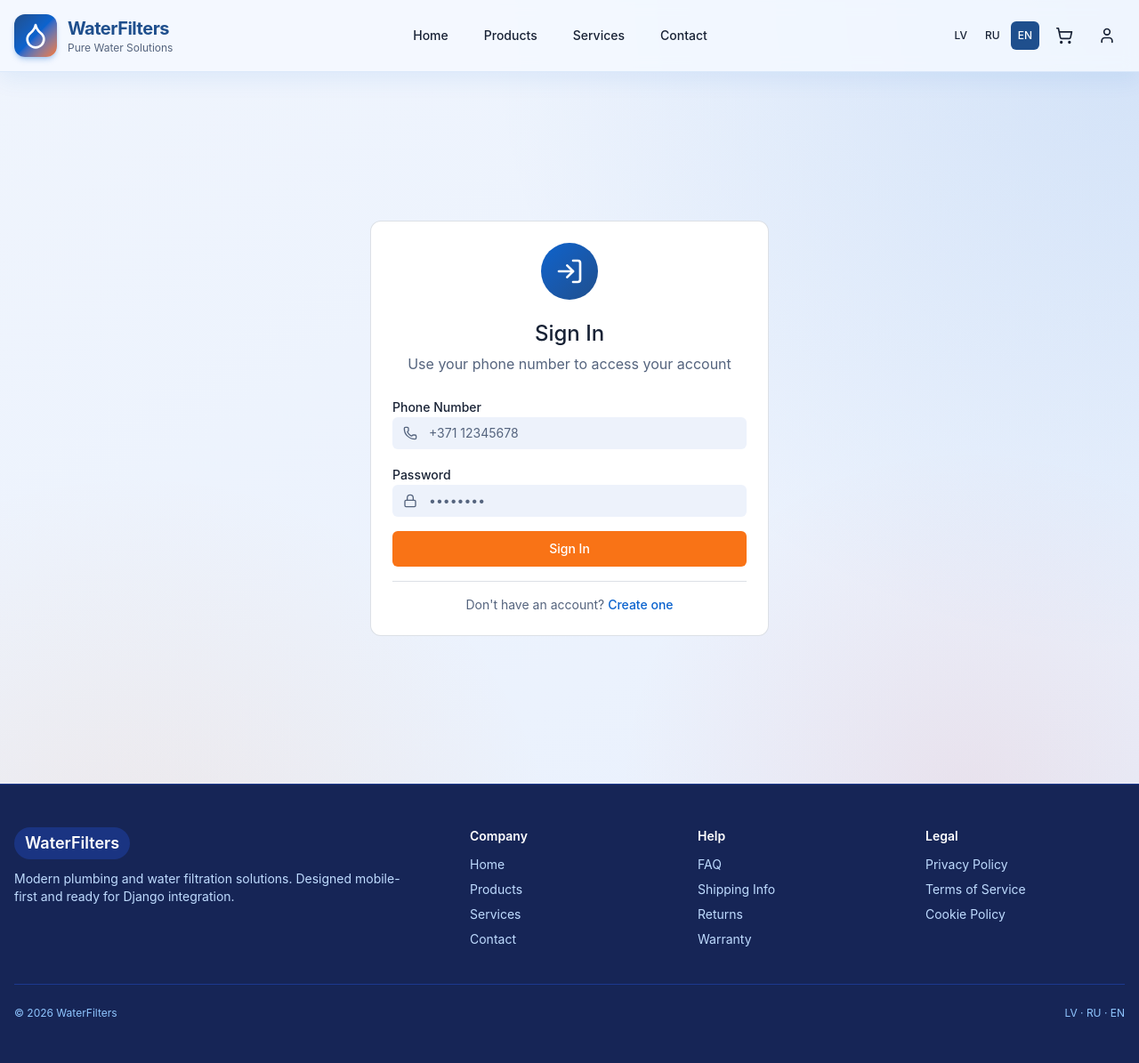
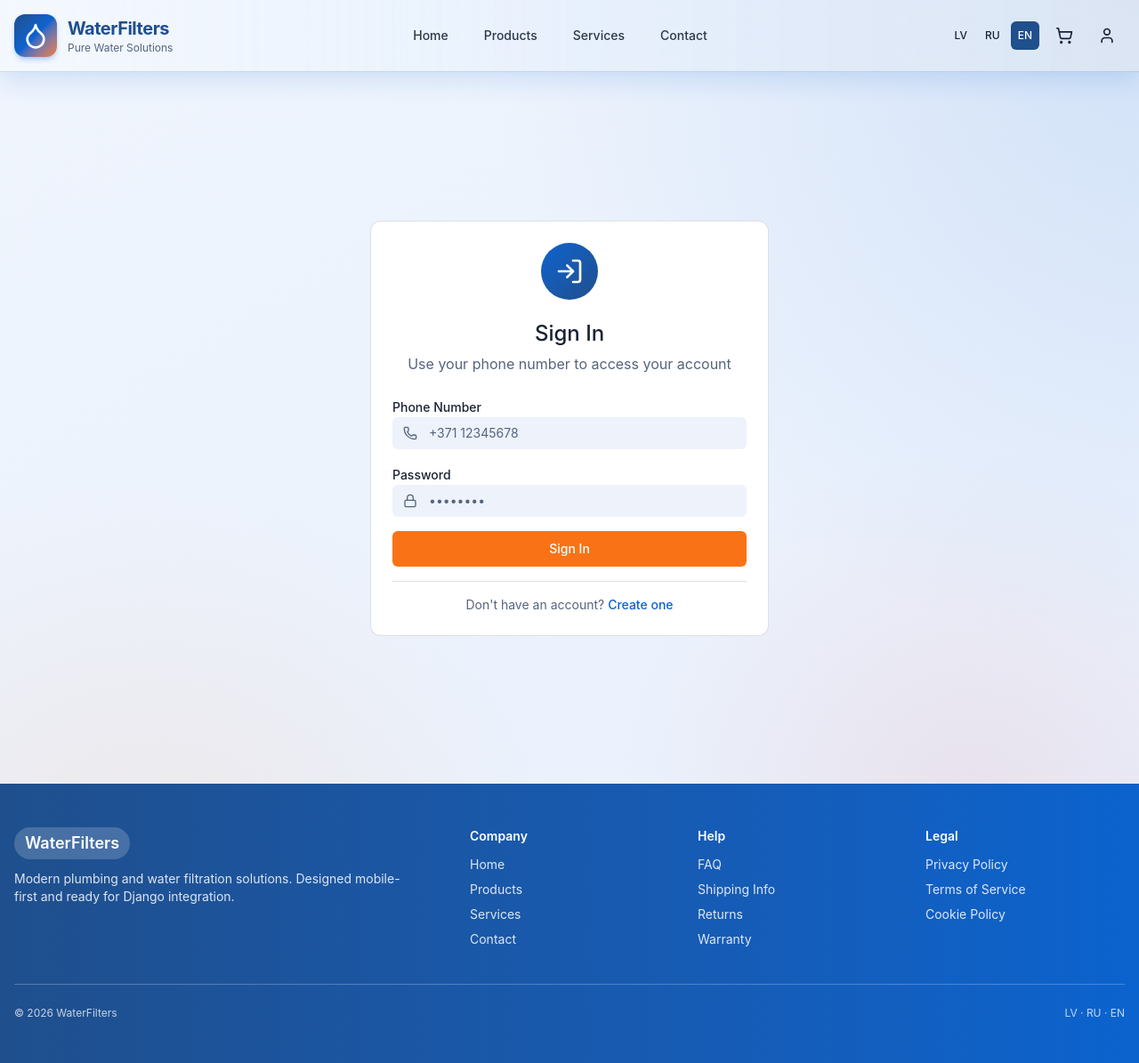
Before and after one commit to DaniilShamanov/UdensFiltriFrontend, a Next.js app: page /en/auth/sign-in in a window 1280 px wide. Shown: the whole page at 89% size. Built offline with nearby package versions, Linux system fonts and the light colour scheme; no server answers.

Commit message:
Refresh header/footer/product accents and fix range slider drag

```diff
--- a/src/components/Footer.tsx
+++ b/src/components/Footer.tsx
@@ -5,69 +5,69 @@ export default async function Footer() {
   const t = await getTranslations('footer');
 
   return (
-    <footer className="border-t border-blue-900 bg-blue-950 text-blue-100">
+    <footer className="border-t border-secondary/35 bg-gradient-to-r from-secondary to-primary text-white">
       <div className="container mx-auto px-4 py-10 sm:py-12">
         <div className="grid grid-cols-1 gap-8 sm:grid-cols-2 lg:grid-cols-5">
           <div className="sm:col-span-2 lg:col-span-2">
-            <div className="inline-flex rounded-full bg-blue-900/80 px-3 py-1 text-lg font-semibold text-white">{t('brand')}</div>
-            <p className="mt-3 max-w-md text-sm text-blue-200">
+            <div className="inline-flex rounded-full bg-white/18 px-3 py-1 text-lg font-semibold text-white">{t('brand')}</div>
+            <p className="mt-3 max-w-md text-sm text-white/85">
               {t('description')}
             </p>
           </div>
 
           <div>
             <div className="text-sm font-semibold text-white">{t('company')}</div>
-            <ul className="mt-3 space-y-2 text-sm text-blue-200">
+            <ul className="mt-3 space-y-2 text-sm text-white/85">
               <li>
-                <Link className="hover:text-white" href="/">{t('home')}</Link>
+                <Link className="cursor-pointer transition-colors hover:text-accent" href="/">{t('home')}</Link>
               </li>
               <li>
-                <Link className="hover:text-white" href="/products">{t('products')}</Link>
+                <Link className="cursor-pointer transition-colors hover:text-accent" href="/products">{t('products')}</Link>
               </li>
               <li>
-                <Link className="hover:text-white" href="/services">{t('services')}</Link>
+                <Link className="cursor-pointer transition-colors hover:text-accent" href="/services">{t('services')}</Link>
               </li>
               <li>
-                <Link className="hover:text-white" href="/contact">{t('contact')}</Link>
+                <Link className="cursor-pointer transition-colors hover:text-accent" href="/contact">{t('contact')}</Link>
               </li>
             </ul>
           </div>
 
           <div>
             <div className="text-sm font-semibold text-white">{t('help')}</div>
-            <ul className="mt-3 space-y-2 text-sm text-blue-200">
+            <ul className="mt-3 space-y-2 text-sm text-white/85">
               <li>
-                <Link className="hover:text-white" href="/info/faq">{t('faq')}</Link>
+                <Link className="cursor-pointer transition-colors hover:text-accent" href="/info/faq">{t('faq')}</Link>
               </li>
               <li>
-                <Link className="hover:text-white" href="/info/shipping">{t('shipping')}</Link>
+                <Link className="cursor-pointer transition-colors hover:text-accent" href="/info/shipping">{t('shipping')}</Link>
               </li>
               <li>
-                <Link className="hover:text-white" href="/info/returns">{t('returns')}</Link>
+                <Link className="cursor-pointer transition-colors hover:text-accent" href="/info/returns">{t('returns')}</Link>
               </li>
               <li>
-                <Link className="hover:text-white" href="/info/warranty">{t('warranty')}</Link>
+                <Link className="cursor-pointer transition-colors hover:text-accent" href="/info/warranty">{t('warranty')}</Link>
               </li>
             </ul>
           </div>
 
           <div>
             <div className="text-sm font-semibold text-white">{t('legal')}</div>
-            <ul className="mt-3 space-y-2 text-sm text-blue-200">
+            <ul className="mt-3 space-y-2 text-sm text-white/85">
               <li>
-                <Link className="hover:text-white" href="/info/privacy">{t('privacy')}</Link>
+                <Link className="cursor-pointer transition-colors hover:text-accent" href="/info/privacy">{t('privacy')}</Link>
               </li>
               <li>
-                <Link className="hover:text-white" href="/info/terms">{t('terms')}</Link>
+                <Link className="cursor-pointer transition-colors hover:text-accent" href="/info/terms">{t('terms')}</Link>
               </li>
               <li>
-                <Link className="hover:text-white" href="/info/cookies">{t('cookies')}</Link>
+                <Link className="cursor-pointer transition-colors hover:text-accent" href="/info/cookies">{t('cookies')}</Link>
               </li>
             </ul>
           </div>
         </div>
 
-        <div className="mt-10 flex flex-col gap-2 border-t border-blue-900 pt-6 text-xs text-blue-300 sm:flex-row sm:items-center sm:justify-between">
+        <div className="mt-10 flex flex-col gap-2 border-t border-white/25 pt-6 text-xs text-white/75 sm:flex-row sm:items-center sm:justify-between">
           <div>{t('copyright', { year: new Date().getFullYear() })}</div>
           <div>{t('languages')}</div>
         </div>
--- a/src/components/Header.tsx
+++ b/src/components/Header.tsx
@@ -38,13 +38,13 @@ export default function Header() {
   const closeMobile = () => setMobileMenuOpen(false);
 
   return (
-    <header className="sticky top-0 z-50 border-b border-primary/10 bg-background/95 backdrop-blur supports-[backdrop-filter]:bg-background/85 shadow-[0_8px_24px_rgba(11,99,206,0.08)]">
+    <header className="sticky top-0 z-50 border-b border-primary/20 bg-gradient-to-r from-background/95 via-primary/5 to-secondary/10 backdrop-blur supports-[backdrop-filter]:bg-background/85 shadow-[0_10px_28px_rgba(11,99,206,0.14)]">
       <div className="container mx-auto px-4 py-3 md:py-4">
         <div className="flex items-center justify-between gap-4">
           {/* Logo */}
           <Link
             href="/"
-            className="flex items-center gap-2 md:gap-3 hover:opacity-90 transition-opacity"
+            className="flex items-center gap-2 transition-opacity hover:opacity-95 md:gap-3"
             aria-label="Home"
           >
             <div className="bg-gradient-to-br from-secondary via-primary to-accent p-2 rounded-xl shadow-md shadow-primary/25">
@@ -57,17 +57,17 @@ export default function Header() {
           </Link>
 
           {/* Desktop navigation */}
-          <nav className="hidden lg:flex items-center gap-2" aria-label="Primary">
-            <Button asChild variant="ghost">
+          <nav className="hidden items-center gap-2 lg:flex" aria-label="Primary">
+            <Button asChild variant="ghost" className="cursor-pointer rounded-xl text-foreground/90 transition-colors hover:bg-primary hover:text-primary-foreground">
               <Link href="/">{t("nav.home")}</Link>
             </Button>
-            <Button asChild variant="ghost">
+            <Button asChild variant="ghost" className="cursor-pointer rounded-xl text-foreground/90 transition-colors hover:bg-primary hover:text-primary-foreground">
               <Link href="/products">{t("nav.products")}</Link>
             </Button>
-            <Button asChild variant="ghost">
+            <Button asChild variant="ghost" className="cursor-pointer rounded-xl text-foreground/90 transition-colors hover:bg-primary hover:text-primary-foreground">
               <Link href="/services">{t("nav.services")}</Link>
             </Button>
-            <Button asChild variant="ghost">
+            <Button asChild variant="ghost" className="cursor-pointer rounded-xl text-foreground/90 transition-colors hover:bg-primary hover:text-primary-foreground">
               <Link href="/contact">{t("nav.contact")}</Link>
             </Button>
           </nav>
@@ -79,7 +79,7 @@ export default function Header() {
             {/* Mobile menu */}
             <Sheet open={mobileMenuOpen} onOpenChange={setMobileMenuOpen}>
               <SheetTrigger asChild>
-                <Button variant="ghost" size="icon" className="lg:hidden h-10 w-10 rounded-xl hover:bg-primary/10" aria-label="Menu">
+                <Button variant="ghost" size="icon" className="h-10 w-10 cursor-pointer rounded-xl hover:bg-primary/15 lg:hidden" aria-label="Menu">
                   <Menu className="h-5 w-5" />
                 </Button>
               </SheetTrigger>
@@ -88,29 +88,29 @@ export default function Header() {
                   <SheetTitle>Menu</SheetTitle>
                 </SheetHeader>
                 <nav className="mt-6 flex flex-col gap-2" aria-label="Mobile">
-                  <Button asChild variant="ghost" className="justify-start" onClick={closeMobile}>
+                  <Button asChild variant="ghost" className="cursor-pointer justify-start" onClick={closeMobile}>
                     <Link href="/">{t("nav.home")}</Link>
                   </Button>
-                  <Button asChild variant="ghost" className="justify-start" onClick={closeMobile}>
+                  <Button asChild variant="ghost" className="cursor-pointer justify-start" onClick={closeMobile}>
                     <Link href="/products">{t("nav.products")}</Link>
                   </Button>
-                  <Button asChild variant="ghost" className="justify-start" onClick={closeMobile}>
+                  <Button asChild variant="ghost" className="cursor-pointer justify-start" onClick={closeMobile}>
                     <Link href="/services">{t("nav.services")}</Link>
                   </Button>
-                  <Button asChild variant="ghost" className="justify-start" onClick={closeMobile}>
+                  <Button asChild variant="ghost" className="cursor-pointer justify-start" onClick={closeMobile}>
                     <Link href="/contact">{t("nav.contact")}</Link>
                   </Button>
 
                   {user ? (
                     <>
                       <div className="my-2 border-t" />
-                      <Button asChild variant="ghost" className="justify-start" onClick={closeMobile}>
+                      <Button asChild variant="ghost" className="cursor-pointer justify-start" onClick={closeMobile}>
                         <Link href="/account">
                           <Settings className="mr-2 h-4 w-4" />
                           {t("nav.account")}
                         </Link>
                       </Button>
-                      <Button asChild variant="ghost" className="justify-start" onClick={closeMobile}>
+                      <Button asChild variant="ghost" className="cursor-pointer justify-start" onClick={closeMobile}>
                         <Link href="/orders">
                           <Package className="mr-2 h-4 w-4" />
                           {t("nav.orders")}
@@ -118,7 +118,7 @@ export default function Header() {
                       </Button>
                       <Button
                         variant="ghost"
-                        className="justify-start text-destructive"
+                        className="cursor-pointer justify-start text-destructive"
                         onClick={async () => {
                           await handleLogout();
                           closeMobile();
@@ -131,7 +131,7 @@ export default function Header() {
                   ) : (
                     <>
                       <div className="my-2 border-t" />
-                      <Button asChild onClick={closeMobile}>
+                      <Button asChild className="cursor-pointer" onClick={closeMobile}>
                         <Link href="/auth/sign-in">{t("nav.signIn")}</Link>
                       </Button>
                     </>
@@ -141,7 +141,7 @@ export default function Header() {
             </Sheet>
 
             {/* Cart */}
-            <Button asChild variant="ghost" size="icon" className="relative h-10 w-10 rounded-xl hover:bg-primary/10" aria-label={t("nav.cart")}>
+            <Button asChild variant="ghost" size="icon" className="relative h-10 w-10 cursor-pointer rounded-xl transition-colors hover:bg-primary/15 hover:text-primary" aria-label={t("nav.cart")}>
               <Link href="/cart">
                 <ShoppingCart className="h-5 w-5" />
                 {cartItemsCount > 0 && (
@@ -165,7 +165,7 @@ export default function Header() {
               ) : user ? (
                 <DropdownMenu>
                   <DropdownMenuTrigger asChild>
-                    <Button variant="ghost" size="icon" className="h-10 w-10 rounded-xl hover:bg-primary/10" aria-label={t("nav.account")}>
+                    <Button variant="ghost" size="icon" className="h-10 w-10 cursor-pointer rounded-xl transition-colors hover:bg-primary/15 hover:text-primary" aria-label={t("nav.account")}>
                       <User className="h-5 w-5" />
                     </Button>
                   </DropdownMenuTrigger>
@@ -187,7 +187,7 @@ export default function Header() {
                 </DropdownMenu>
               ) : (
                 <div
-                  className="inline-flex h-10 w-10 items-center justify-center rounded-xl text-sm font-medium ring-offset-background transition-colors hover:bg-primary/10 hover:text-primary focus-visible:outline-none focus-visible:ring-2 focus-visible:ring-ring focus-visible:ring-offset-2 cursor-pointer"
+                  className="inline-flex h-10 w-10 items-center justify-center rounded-xl text-sm font-medium ring-offset-background transition-colors hover:bg-primary hover:text-primary-foreground focus-visible:outline-none focus-visible:ring-2 focus-visible:ring-ring focus-visible:ring-offset-2 cursor-pointer"
                   aria-label={t("nav.account")}
                   role="button"
                   tabIndex={0}
```
Also changed, not shown: src/components/CategoryNav.tsx (+5 -5 lines), src/components/pages/AccountPage.tsx (+15 -15 lines), src/components/pages/ProductsPage.tsx (+6 -6 lines), src/components/ui/slider.tsx (+41 -0 lines).
